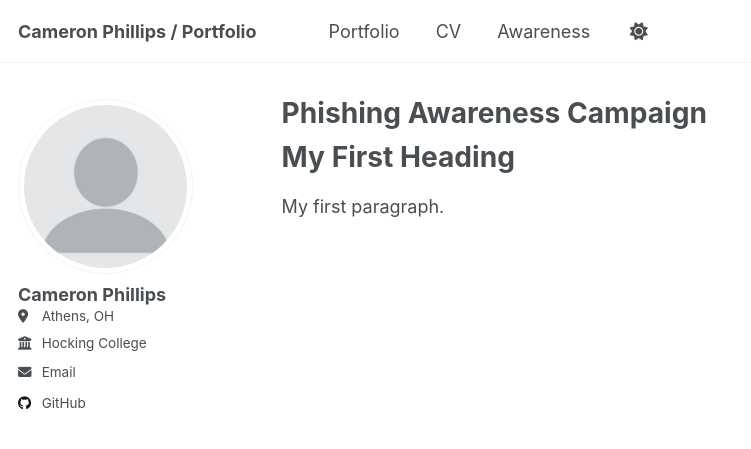
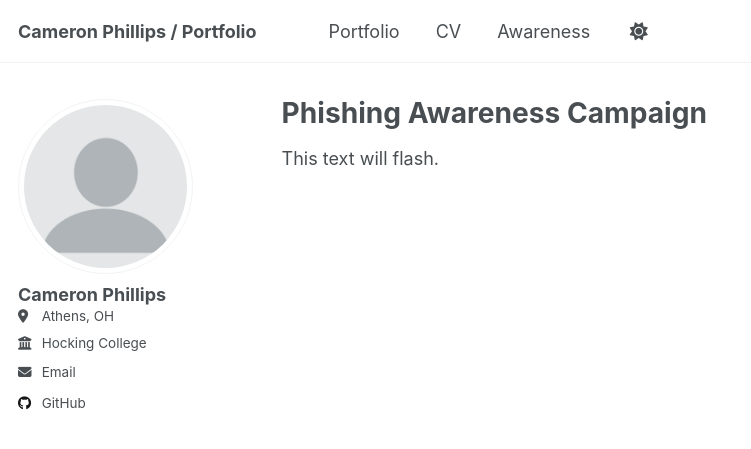
Before and after one commit to phillipsc2/portfolio-phillipsc2, a Jekyll site: the page built from _pages/awareness.md, in a window 1280 px wide. Shown: the top 449 px of the page, without its empty margins (0-751 px from the left). Built offline with Jekyll 4.4.1, drawn with Linux system fonts in a browser that asks for light colours.

Commit message:
Update awareness.md

```diff
--- a/_pages/awareness.md
+++ b/_pages/awareness.md
@@ -7,14 +7,4 @@
 
 {% include base_path %}
 
-<html>
-<head>
-<title>Page Title</title>
-</head>
-<body>
-
-<h1>My First Heading</h1>
-<p>My first paragraph.</p>
-
-</body>
-</html>
+<p class="flashing-element">This text will flash.</p>
```
